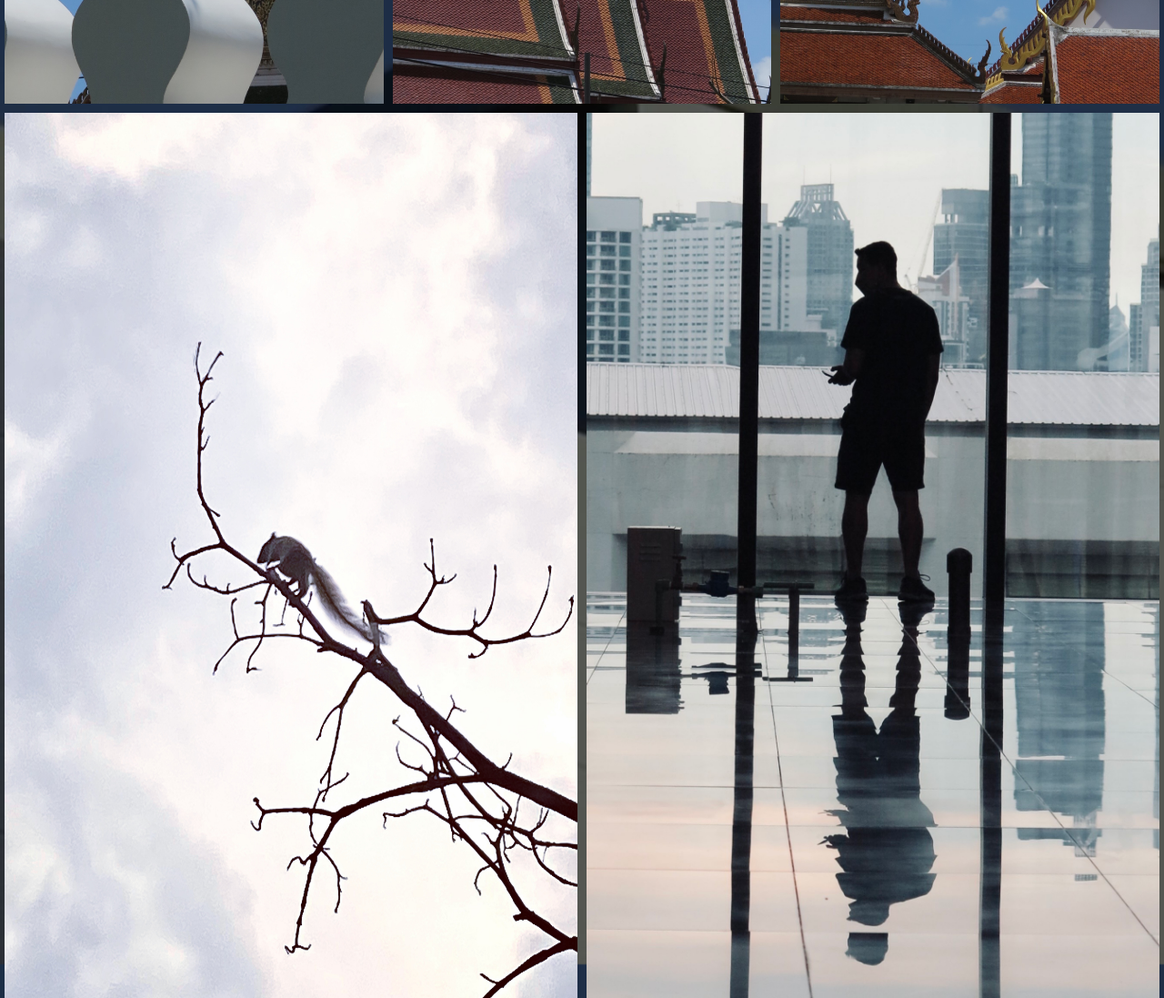
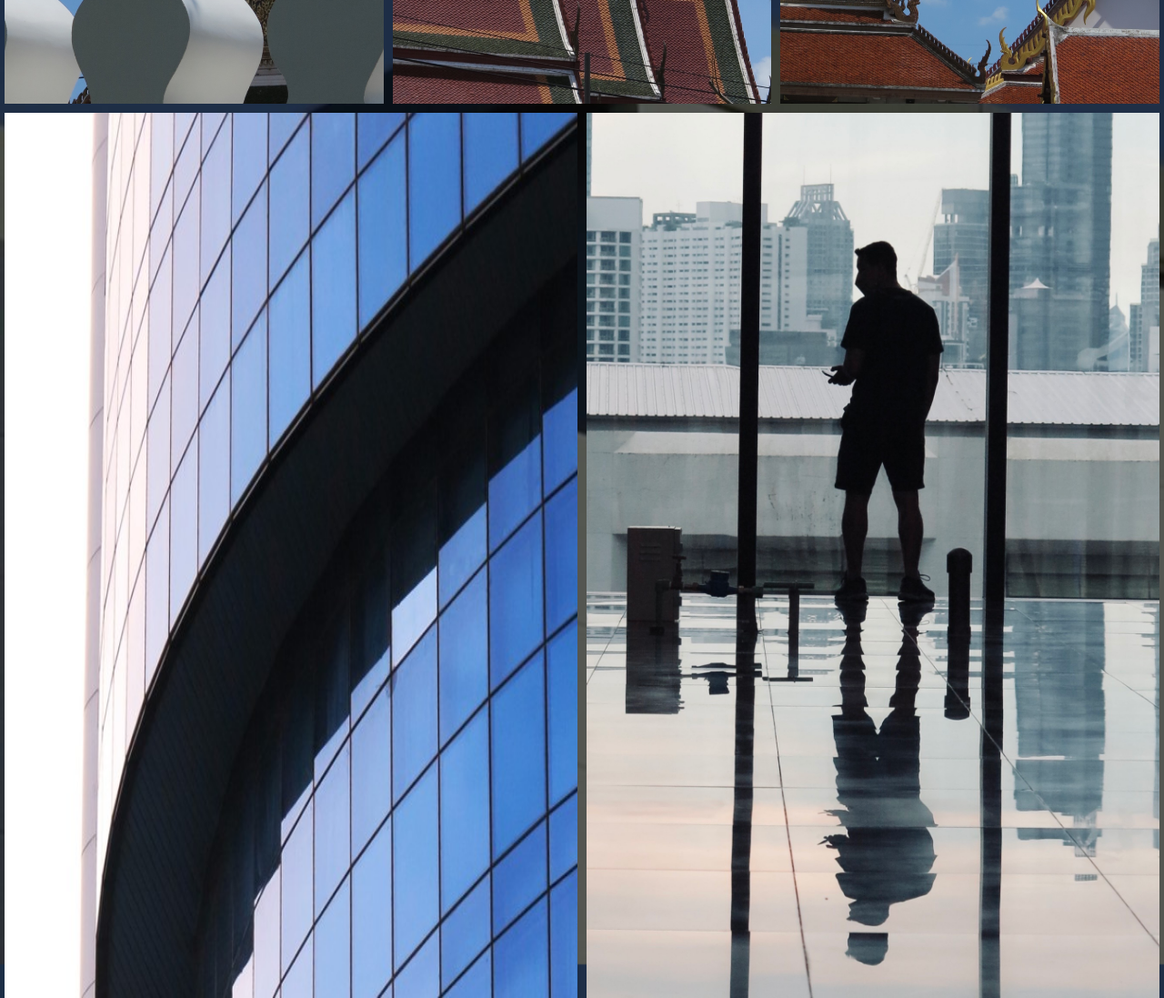
Before and after one commit to Kam-Nuttanicha/Kam-Nuttanicha.github.io, a plain HTML site: page photo.html in a window 1280 px wide. Shown: the part 2780-3877 px from the top of the page at 91% size. Drawn offline with Linux system fonts and the light colour scheme.

Commit message:
Update photo.html

```diff
--- a/photo.html
+++ b/photo.html
@@ -68,7 +68,7 @@
             <img src="pic/006.jpg" alt="Image 8">
             <img src="pic/007.jpg" alt="Image 9">
             <img src="pic/011.jpg" alt="Image 10">
-            <img src="pic/g10.jpg" alt="Image 11">
+            <img src="pic/002.jpg" alt="Image 11">
             <img src="pic/009.jpg" alt="Image 12">
             <img src="pic/016.png" alt="Image 13">
         </div>
```
